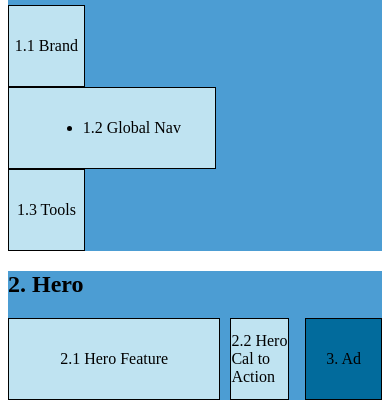
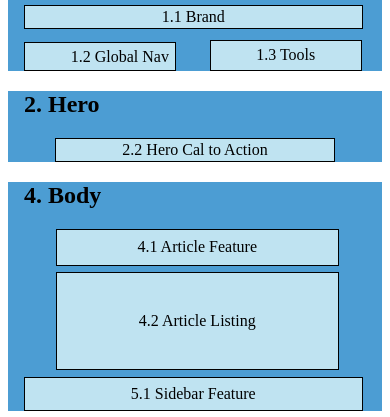
Before and after one commit to Emanuel-Cacuci/maquette-responsive, a plain HTML site: page index.html in a window 390 px wide. Shown: the part 62-479 px from the top of the page. Drawn offline with Linux system fonts and the light colour scheme.

Commit message:
Messsage du commit

```diff
--- a/index.html
+++ b/index.html
@@ -13,8 +13,8 @@
 
         <h2 class="titre">1.Header</h2>
 
+
         <div class="header">
-
             <div class="deux">1.1 Brand</div>
 
             <nav>
@@ -23,7 +23,7 @@
                 </ul>
             </nav>
 
-            <div class="deux">1.3 Tools</div>
+            <div class="de_ux">1.3 Tools</div>
 
         </div>
 
@@ -47,7 +47,7 @@
 
     <section class="body">
 
-        <h2>Body</h2>
+        <h2>4. Body</h2>
 
         <div class="body_div">
             <div class="grand_2">
--- a/style.css
+++ b/style.css
@@ -5,6 +5,16 @@ header {
 }
 
 .deux {
+    display: flex;
+    align-items: center;
+    width: 20%;
+    height: 5rem;
+    border: 1px ridge black;
+    justify-content: center;
+    background-color: rgb(191, 227, 241);
+}
+
+.de_ux {
     display: flex;
     align-items: center;
     width: 20%;
@@ -23,6 +33,12 @@ nav {
     justify-content: center;
     align-items: center;
     background-color: rgb(191, 227, 241);
+}
+
+
+li {
+    list-style: none;
+
 }
 
 .header {
@@ -90,7 +106,7 @@ nav {
 
 .body_div {
     width: 100%;
-    height: 30rem;
+    max-height: 100%;
     display: flex;
     justify-content: space-between;
 
@@ -146,14 +162,87 @@ nav {
 }
 
 
-@media screen and (max-width: 768px) {
+@media screen and (max-width: 390px) {
+
     .header {
         display: block;
+
 
     }
 
     .deux {
-        width: 70;
+        width: 90%;
+        height: 1.4rem;
+        margin-left: 1rem;
+
     }
 
+    .de_ux {
+        display: flex;
+        width: 40%;
+        height: 1.8rem;
+        margin-left: 54%;
+        margin-top: -1.95rem;
+
+    }
+
+    nav {
+        display: flex;
+        width: 40%;
+        height: 1.7rem;
+        margin-left: 1rem;
+        margin-top: 0.8rem;
+        list-style: none;
+    }
+
+    .hero_gauche {
+        display: none;
+    }
+
+    .ad {
+        display: none;
+    }
+
+    .double {
+        justify-content: center
+    }
+
+    .hero_droite {
+        width: 100%;
+        height: 1.4rem;
+    }
+
+
+    .grand_2   {
+        display: block;
+    }
+
+    .body_div {
+        display: block;
+    }
+
+    .body_gauche {
+        width: 100%;
+        height: 2.2rem;
+        margin-left: 3rem;
+        margin-top: 0.4rem;
+    }
+
+    .body_droite {
+        width: 100%;
+        height: 6rem;
+        margin-left: 3rem;
+        margin-top: 0.4rem;
+    }
+
+    .sidebar {
+        width: 90%;
+        height: 2rem;
+        margin-left: 1rem;
+        margin-top: 0.4rem;
+    }
 }
+
+    h2 {
+        margin-left: 1rem;
+    }
```
